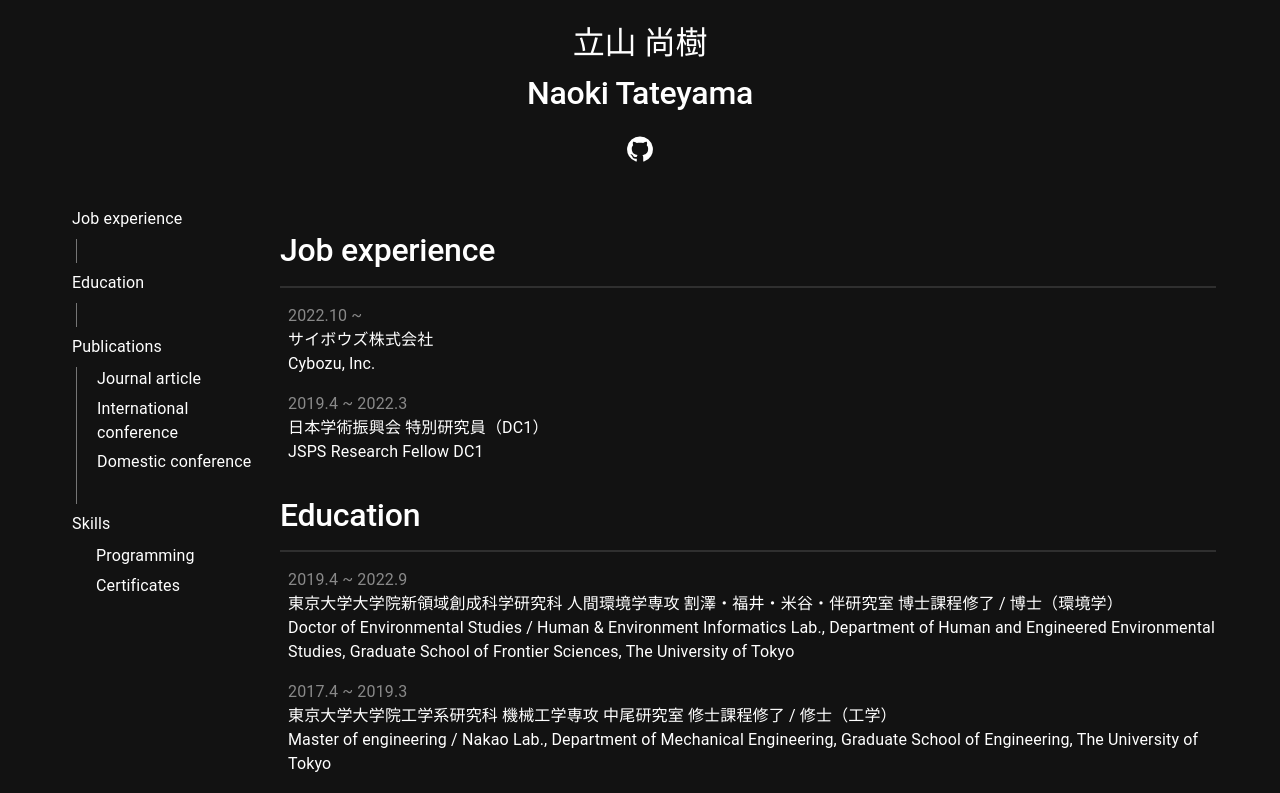
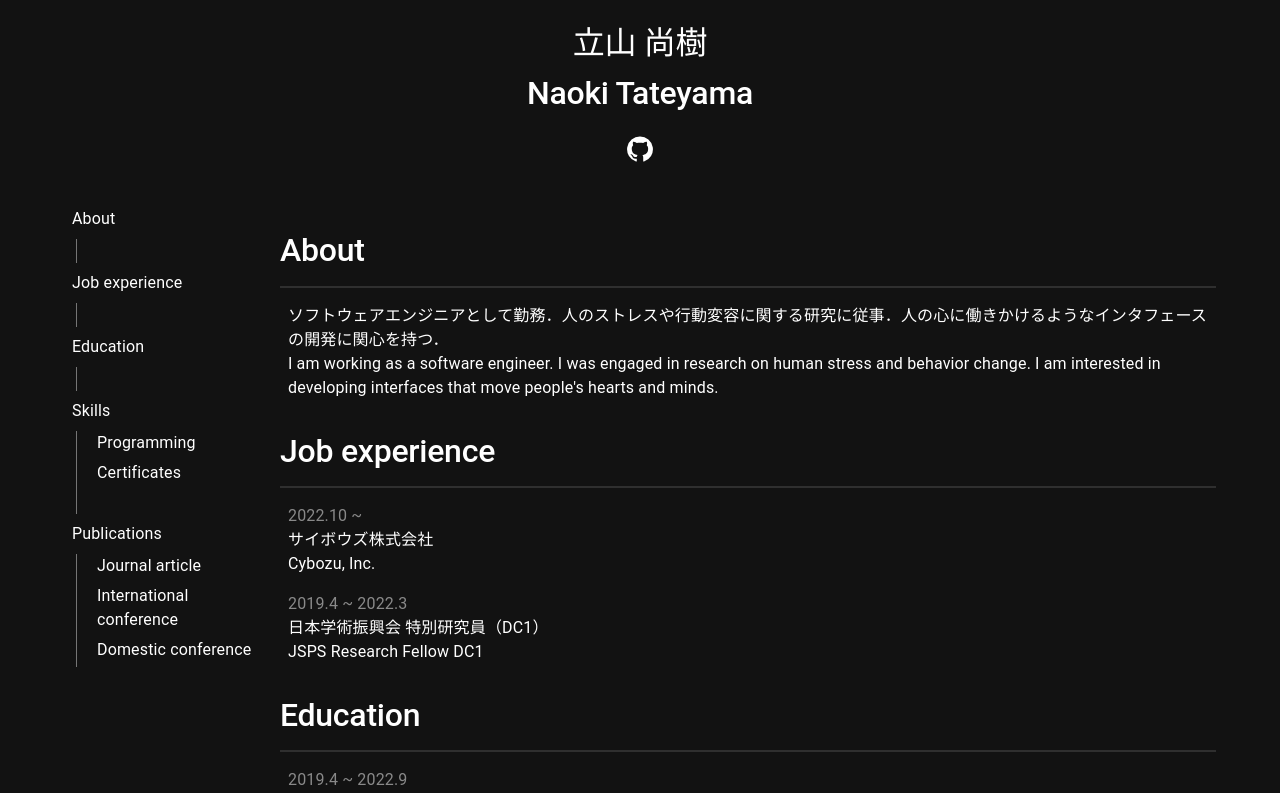
Before and after one commit to NaokiTateyama/NaokiTateyama.github.io, a React (Create React App) app: page / in a window 1280 px wide. Shown: the top 793 px of the page. Built offline with nearby package versions, Linux system fonts and the light colour scheme.

Commit message:
add About section

```diff
--- a/src/Information.tsx
+++ b/src/Information.tsx
@@ -1,4 +1,8 @@
 export const information = {
+  about: {
+    ja: <span>ソフトウェアエンジニアとして勤務．人のストレスや行動変容に関する研究に従事．人の心に働きかけるようなインタフェースの開発に関心を持つ．</span>,
+    en: <span>I am working as a software engineer. I was engaged in research on human stress and behavior change. I am interested in developing interfaces that move people's hearts and minds.</span>
+  },
   jobs: [
     {
       date: '2022.10 ~',
--- a/src/components/Header.tsx
+++ b/src/components/Header.tsx
@@ -73,10 +73,11 @@ function Header(props: HeaderProps){
               }}
               open={Boolean(anchorEl)}
               onClose={handleClose}>
+              <MenuItem sx={{ justifyContent: 'center', fontSize: '1.2rem', margin: 2 }} onClick={()=>handleJump(ID.ABOUT)}>About</MenuItem>
               <MenuItem sx={{ justifyContent: 'center', fontSize: '1.2rem', margin: 2 }} onClick={()=>handleJump(ID.JOB_EXPERIENCE)}>Job experience</MenuItem>
               <MenuItem sx={{ justifyContent: 'center', fontSize: '1.2rem', margin: 2 }} onClick={()=>handleJump(ID.EDUCATION)}>Education</MenuItem>
+              <MenuItem sx={{ justifyContent: 'center', fontSize: '1.2rem', margin: 2 }} onClick={()=>handleJump(ID.SKILLS)}>Skills</MenuItem>
               <MenuItem sx={{ justifyContent: 'center', fontSize: '1.2rem', margin: 2 }} onClick={()=>handleJump(ID.PUBLICATIONS)}>Publications</MenuItem>
-              <MenuItem sx={{ justifyContent: 'center', fontSize: '1.2rem', margin: 2 }} onClick={()=>handleJump(ID.SKILLS)}>Skills</MenuItem>
             </Menu>
           </Toolbar>
         </AppBar>
--- a/src/components/Profile.tsx
+++ b/src/components/Profile.tsx
@@ -9,6 +9,10 @@ import { ID } from 'utils/JumpTo';
 function Profile(){
   return (
     <Box>
+      <H2 id={ID.ABOUT} title={'About'}/>
+      <Divider sx={{ borderBottomWidth: 2 }}/>
+      <ItemAbout about={information.about}/>
+
       <H2 id={ID.JOB_EXPERIENCE} title={'Job experience'}/>
       <Divider sx={{ borderBottomWidth: 2 }}/>
       {information.jobs.map((job, i)=>{
@@ -22,6 +26,17 @@ function Profile(){
       {information.education.map((education, i)=>{
         return (
           <ItemEdu key={`${ID.EDUCATION}-${i}`} education={education}/>
+        )
+      })}
+
+      <H2 id={ID.SKILLS} title={'Skills'}/>
+      <Divider sx={{ borderBottomWidth: 2 }}/>
+      <H3 id={ID.PROGRAMMING} title={'Programming'}/>
+      <ItemProg programming={information.skills.programming}/>
+      <H3 id={ID.CERTIFICATES} title={'Certificates'}/>
+      {information.skills.certificates.map((certificate, i)=>{
+        return (
+          <ItemCert key={`${ID.CERTIFICATES}-${i}`} certificate={certificate}/>
         )
       })}
 
@@ -45,17 +60,6 @@ function Profile(){
           <ItemPub key={`${ID.DOM_CONF}-${i}`} publication={publication}/>
         )
       })}
-
-      <H2 id={ID.SKILLS} title={'Skills'}/>
-      <Divider sx={{ borderBottomWidth: 2 }}/>
-      <H3 id={ID.PROGRAMMING} title={'Programming'}/>
-      <ItemProg programming={information.skills.programming}/>
-      <H3 id={ID.CERTIFICATES} title={'Certificates'}/>
-      {information.skills.certificates.map((certificate, i)=>{
-        return (
-          <ItemCert key={`${ID.CERTIFICATES}-${i}`} certificate={certificate}/>
-        )
-      })}
     </Box>
   )
 }
@@ -64,6 +68,13 @@ export default Profile
 type PropsMidashi = {
   id: string,
   title: string
+}
+
+type PropsAbout = {
+  about: {
+    ja: string | ReactNode,
+    en: string | ReactNode
+  }
 }
 
 type PropsEdu = {
@@ -111,6 +122,15 @@ const H3: FC<PropsMidashi> = (props: PropsMidashi) => {
     <Typography id={props.id} variant='h3' mt={4} mb={4}>{props.title}</Typography>
   )
 }
+
+const ItemAbout: FC<PropsAbout> = (props: PropsAbout) => {
+  return (
+    <Box mt={2} mb={2} ml={1}>
+      <Typography>{props.about.ja}</Typography>
+      <Typography>{props.about.en}</Typography>
+    </Box>
+  )
+};
 
 const ItemEdu: FC<PropsEdu> = (props: PropsEdu) => {
   return (
--- a/src/components/ProfileStepper.tsx
+++ b/src/components/ProfileStepper.tsx
@@ -7,6 +7,7 @@ import StepLabel from '@mui/material/StepLabel';
 import StepContent from '@mui/material/StepContent';
 
 import { jumpTo, ID } from 'utils/JumpTo';
+import { styled } from '@mui/material/styles';
 
 type StepType = {
   id: string,
@@ -16,6 +17,10 @@ type StepType = {
 
 const steps = [
   {
+    id: 'about',
+    label: <Typography style={{cursor: 'pointer'}}>About</Typography>,
+    description: <Box></Box>
+  },{
     id: 'job-experience',
     label: <Typography style={{cursor: 'pointer'}}>Job experience</Typography>,
     description: <Box></Box>
@@ -24,6 +29,13 @@ const steps = [
     label: <Typography style={{cursor: 'pointer'}}>Education</Typography>,
     description: <Box></Box>
   },{
+    id: 'skills',
+    label: <Typography style={{cursor: 'pointer'}}>Skills</Typography>,
+    description: <Box>
+      <Typography style={{cursor: 'pointer'}} onClick={()=>jumpTo(ID.PROGRAMMING)} gutterBottom>Programming</Typography>
+      <Typography style={{cursor: 'pointer'}} onClick={()=>jumpTo(ID.CERTIFICATES)} gutterBottom>Certificates</Typography>
+    </Box>
+  },{
     id: 'publications',
     label: <Typography style={{cursor: 'pointer'}}>Publications</Typography>,
     description: <Box>
@@ -31,15 +43,12 @@ const steps = [
       <Typography style={{cursor: 'pointer'}} onClick={()=>jumpTo(ID.INT_CONF)} gutterBottom>International conference</Typography>
       <Typography style={{cursor: 'pointer'}} onClick={()=>jumpTo(ID.DOM_CONF)} gutterBottom>Domestic conference</Typography>
     </Box>
-  },{
-    id: 'skills',
-    label: <Typography style={{cursor: 'pointer'}}>Skills</Typography>,
-    description: <Box>
-      <Typography style={{cursor: 'pointer'}} onClick={()=>jumpTo(ID.PROGRAMMING)} gutterBottom>Programming</Typography>
-      <Typography style={{cursor: 'pointer'}} onClick={()=>jumpTo(ID.CERTIFICATES)} gutterBottom>Certificates</Typography>
-    </Box>
   }
 ]
+
+const CustomStepContent = styled(StepContent)({
+  '&.MuiStepContent-root': {borderLeft: '1px solid #757575'},
+});
 
 function ProfileStepper(){
   const [activeStep, setActiveStep] = useState(0);
@@ -59,9 +68,9 @@ function ProfileStepper(){
                   onClick={()=>onClickStep(i, step)}>
                   {step.label}
                 </StepLabel>
-                <StepContent>
+                <CustomStepContent>
                   {step.description}
-                </StepContent>
+                </CustomStepContent>
               </Step>
             )
           })}
--- a/src/utils/JumpTo.ts
+++ b/src/utils/JumpTo.ts
@@ -1,4 +1,5 @@
 export const ID = {
+  ABOUT: 'about',
   JOB_EXPERIENCE: 'job-experience',
   EDUCATION: 'education',
   PUBLICATIONS: 'publications',
```
